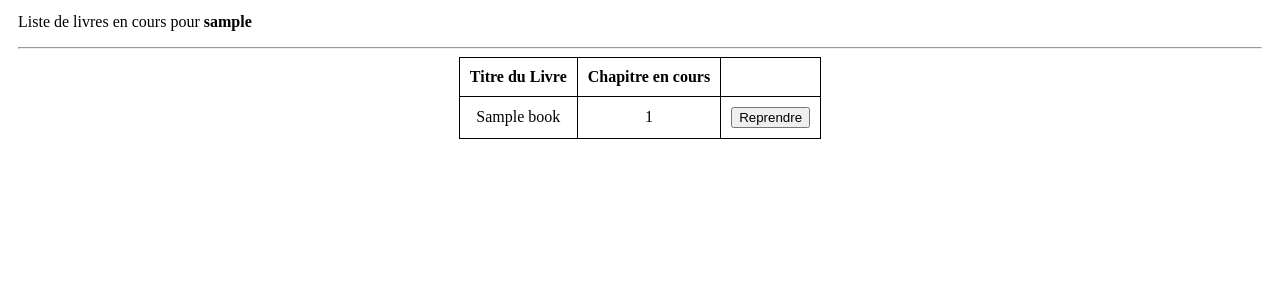
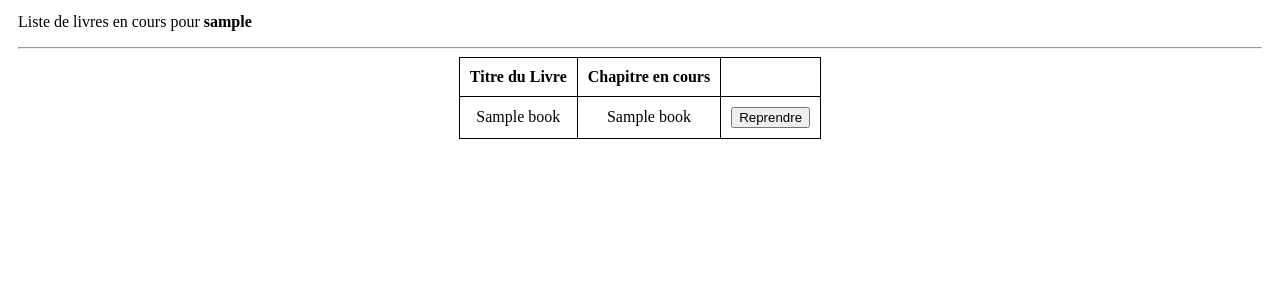
Before and after one commit to pitchounvivi/ipi-python-project, a Flask app: template flaskr/templates/bookstore/reading.html in a window 1280 px wide. Shown: the part 165-465 px from the top of the page. Run offline with Flask 2, Linux system fonts and the light colour scheme; the template is opened without the code that fills it: most values are stand-ins (such as "Sample title", 1, 10 or a date in 2020).

Commit message:
modif sql query to display titles rather than id's

```diff
--- a/flaskr/book.py
+++ b/flaskr/book.py
@@ -86,7 +86,8 @@ def reading():
 
     db = get_db()
     books = db.execute('SELECT * FROM lecture '
-        + ' JOIN book WHERE book.book_id = lecture.book_id '
+        + ' INNER JOIN book ON book.book_id = lecture.book_id '
+        + ' INNER JOIN chapter ON chapter.chap_id = lecture.chap_id '
         + ' AND user_id = ?', (user,)).fetchall()
     db.commit()
 
--- a/flaskr/templates/bookstore/reading.html
+++ b/flaskr/templates/bookstore/reading.html
@@ -33,7 +33,7 @@
                 {% for book in books %}
                     <tr>
                         <td>{{ book['book_title'] }}</td>
-                        <td>{{ book['chap_id'] }}</td>
+                        <td>{{ book['chap_title'] }}</td>
                         <td><form method="POST">
                                 <input type="hidden" name="book" value="{{ book['book_id'] }}"/>
                                 <input type="hidden" name="choix" value="{{ book['chap_id'] }}"/>
```
